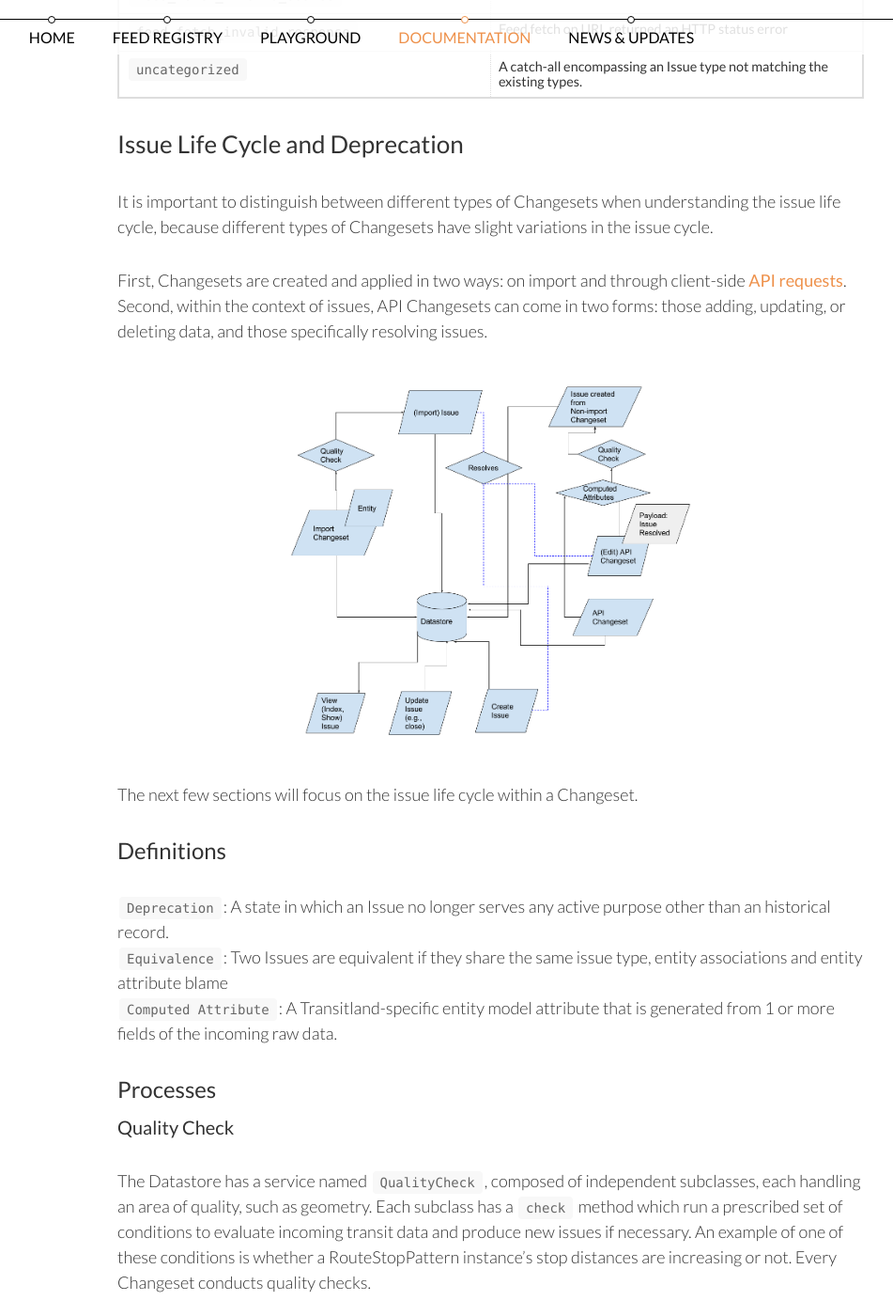
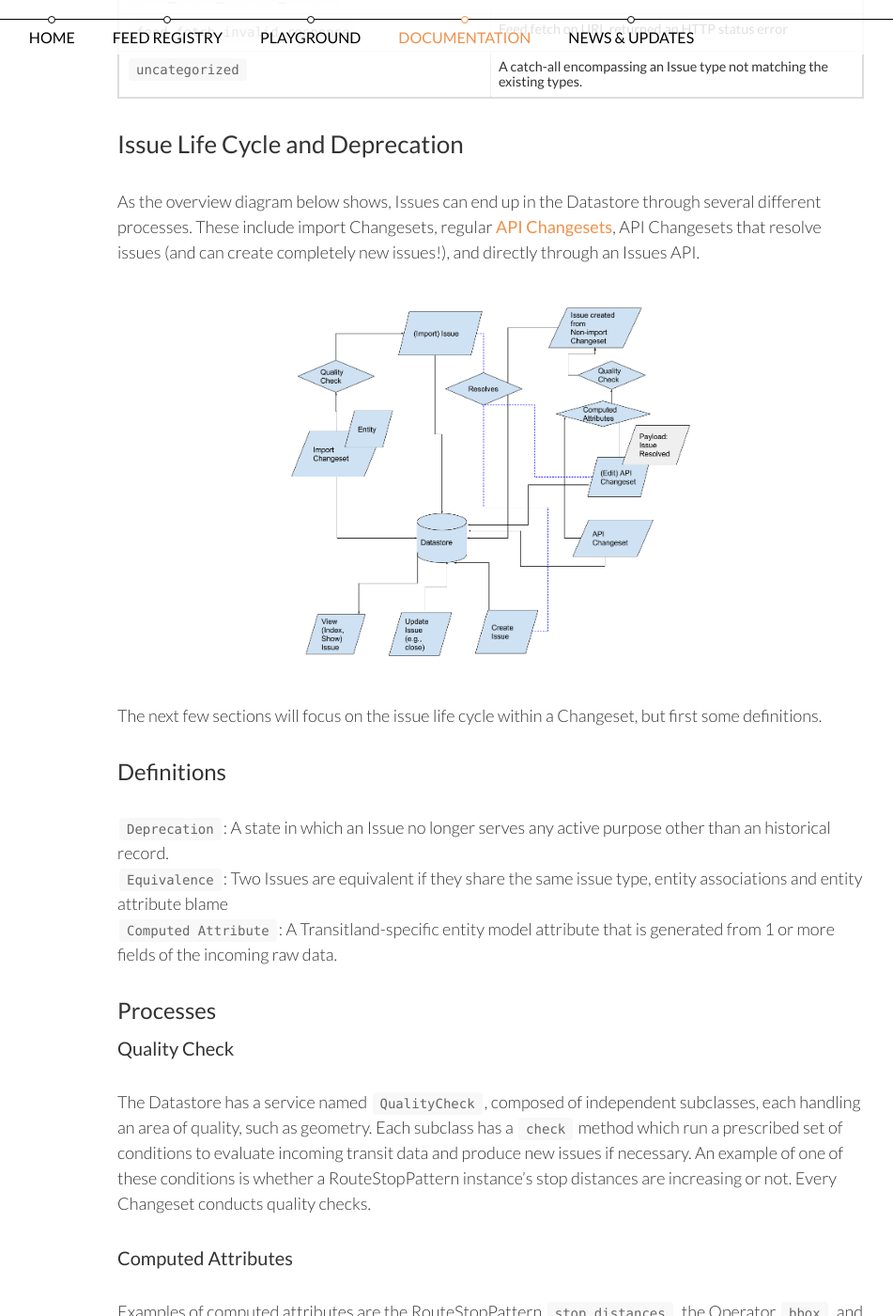
Before and after one commit to transitland/www-transit-land, a Jekyll site: the page built from documentation/datastore/issues.md, in a window 1280 px wide and 1400 px high, scrolled down 1892 px. Shown: the whole window at 94% size, without its empty margins (255-1206 px from the left). Built offline with Jekyll 4.4.1, drawn with Linux system fonts in a browser that asks for light colours; nearby versions of some CDN libraries.

Commit message:
reworking life cycle first paragraph

```diff
--- a/documentation/datastore/issues.md
+++ b/documentation/datastore/issues.md
@@ -52,15 +52,13 @@ Example Issue Types
 | `uncategorized` | A catch-all encompassing an Issue type not matching the existing types. |
 
 ## Issue Life Cycle and Deprecation
-It is important to distinguish between different types of Changesets when understanding the issue life cycle, because
-different types of Changesets have slight variations in the issue cycle.
 
-First, Changesets are created and applied in two ways: on import and through client-side [API requests](api-endpoints.html). Second, within the context of issues, API Changesets can come in two forms: those adding, updating, or deleting data, and those specifically resolving
-issues.
+As the overview diagram below shows, Issues can end up in the Datastore through several different processes. These include import Changesets,
+regular [API Changesets](changesets.html), API Changesets that resolve issues (and can create completely new issues!), and directly through an Issues API.
 
 ![Issues through Changesets](issues_through_changesets.png)
 
-The next few sections will focus on the issue life cycle within a Changeset.
+The next few sections will focus on the issue life cycle within a Changeset, but first some definitions.
 
 ### Definitions
 `Deprecation`: A state in which an Issue no longer serves any active purpose other than an historical record.
```
